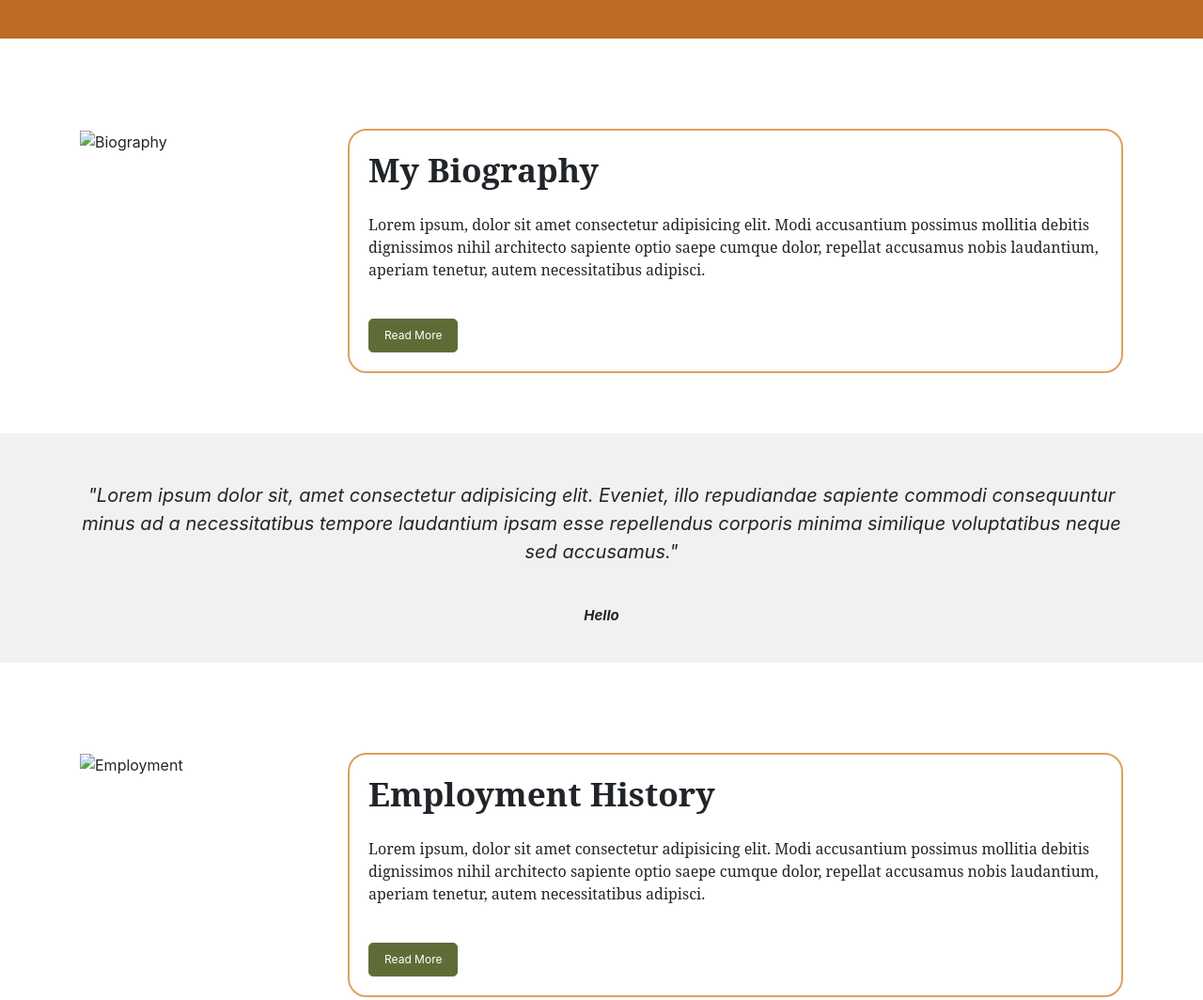
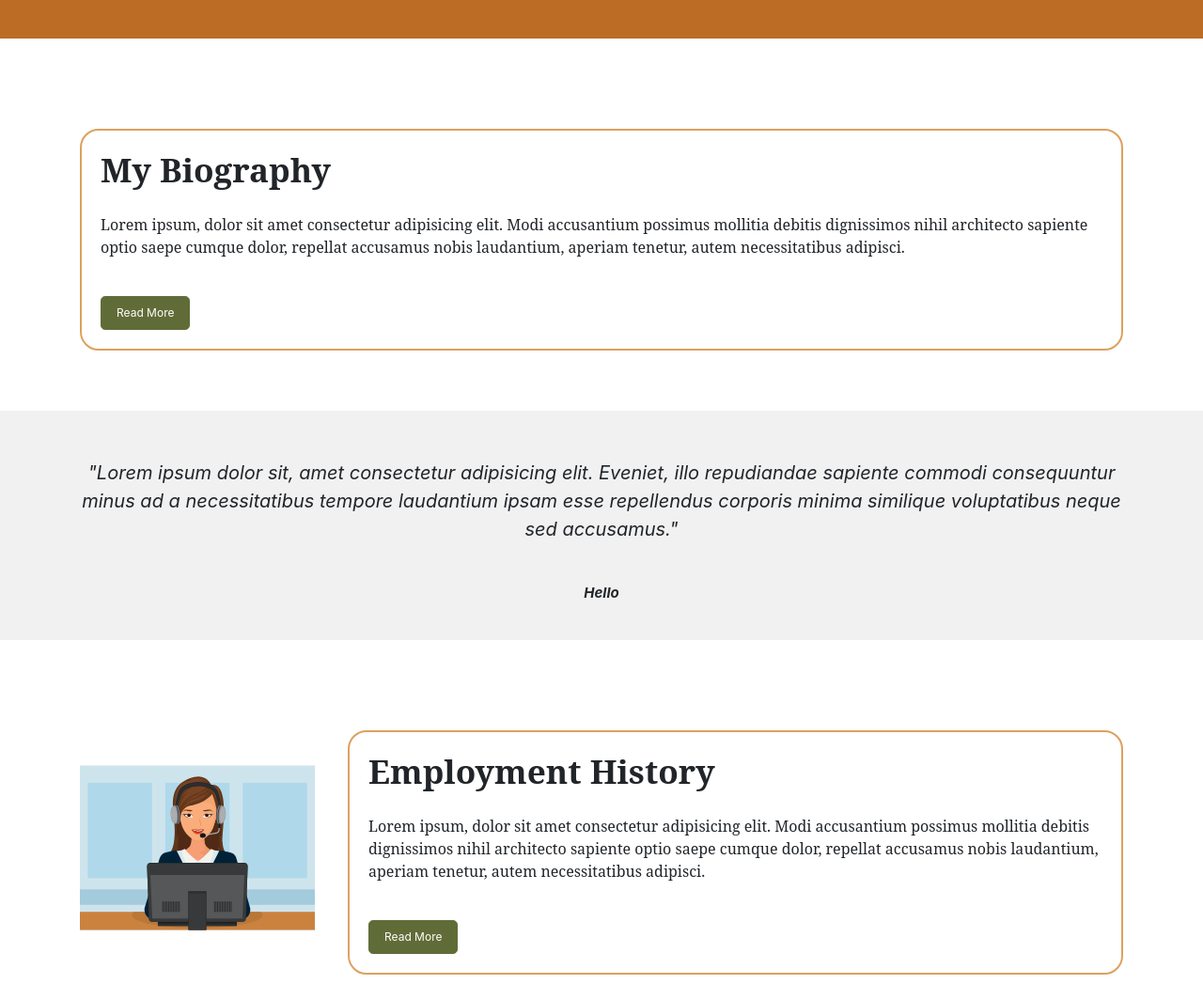
Before and after one commit to ChelleAmon/ChelleAmon.github.io, a plain HTML site: page about.html in a window 1280 px wide. Shown: the part 280-1344 px from the top of the page at 94% size. Drawn offline with nearby package versions, Linux system fonts and the light colour scheme.

Commit message:
added images in about.html

```diff
--- a/about.html
+++ b/about.html
@@ -62,12 +62,7 @@
   <section id="biography" class="mt-5 pt-5">
     <div class="container">
       <div class="row">
-        <div class="col-md-3 col-sm-4">
-          <div class="biography-left">
-            <img src="..." alt="Biography">
-          </div>
-        </div>
-        <div class="col-md-9 col-sm-8">
+        <div class="col-md col-sm">
           <div class="biography-right">
             <h4 class="Noto_Serif"> My Biography </h4>
             <p class="Noto_Serif">Lorem ipsum, dolor sit amet consectetur adipisicing elit.
@@ -77,8 +72,7 @@
                laudantium, aperiam tenetur, autem necessitatibus adipisci.</p>
                <br>
                <a class="btn btn-primary btn-lg bio-btn Noto-Serif">Read More</a>
-            </div>
-        </div>
+          </div>
       </div>
     </div>
   </section>
@@ -99,7 +93,9 @@
           <div class="row">
             <div class="col-md-3 col-sm-4">
               <div class="employment-left">
-                <img src="..." alt="Employment">
+                <a href="https://www.vecteezy.com/free-vector/technical-support">
+                <img src="./images/work.svg" height="250vh" width="250vw" alt="Technical Support Vectors by Vecteezy">
+                </a>
               </div>
             </div>
             <div class="col-md-9 col-sm-8">
@@ -134,7 +130,8 @@
         <div class="row">
           <div class="col-md-3 col-sm-4">
             <div class="education-left">
-              <img src="..." alt="Education">
+              <a href="https://www.vecteezy.com/free-vector/earth">
+              <img src="./images/education.svg" height="220vh" width="220vw" alt="Education"></a>
             </div>
           </div>
           <div class="col-md-9 col-sm-8">
```
Also changed, not shown: images/education.svg (added), images/work.jpg (added), images/work.svg (added).
